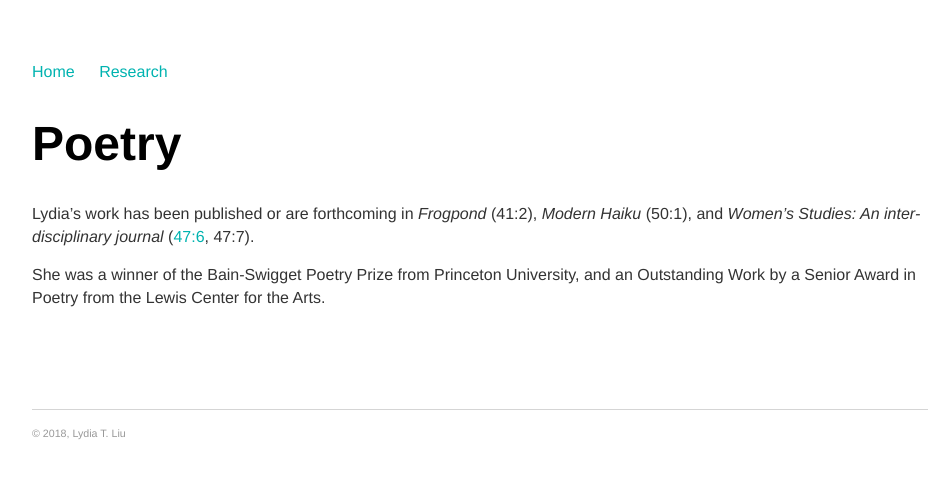
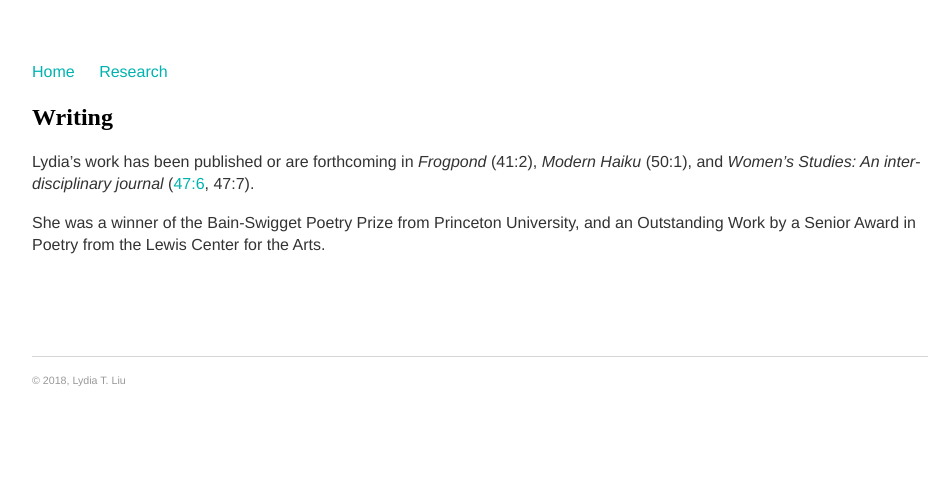
Before and after one commit to serenalwang/serenalwang.github.io, a Jekyll site: the page built from writing.md, in a window 1280 px wide. Shown: the top 478 px of the page, without its empty margins (160-1111 px from the left). Built offline with Jekyll 4.4.1, drawn with Linux system fonts in a browser that asks for light colours.

Commit message:
Update writing.md

```diff
--- a/writing.md
+++ b/writing.md
@@ -3,7 +3,7 @@ layout: default
 title: Writing
 ---
 
-# Poetry
+## Writing
 
 Lydia's work has been published or are forthcoming in *Frogpond* (41:2), *Modern Haiku* (50:1), and *Women's Studies: An inter-disciplinary journal* ([47:6](https://www.tandfonline.com/eprint/TZPzIzbIQ9FtvsHs9rX8/full), 47:7).
 
```
